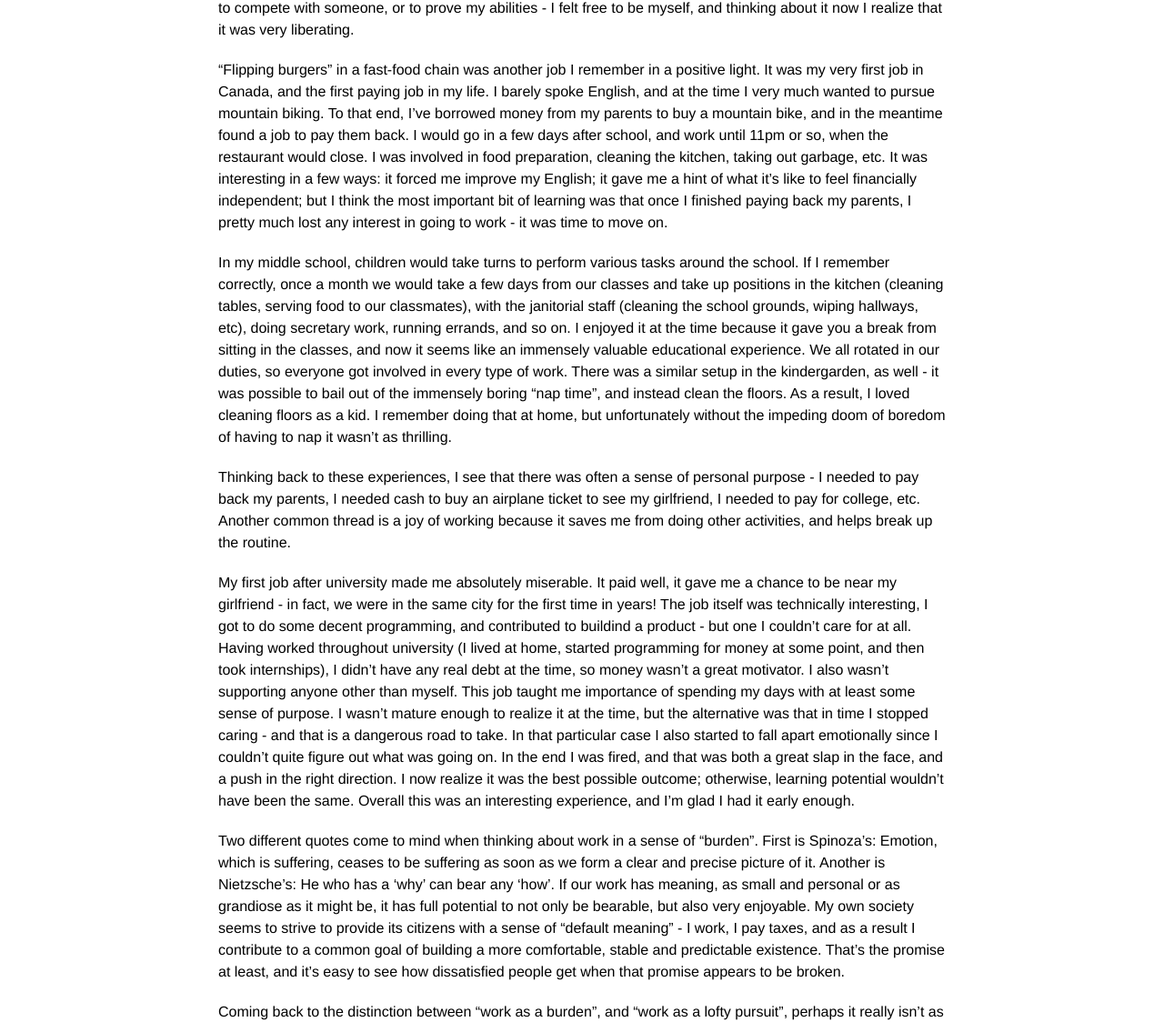
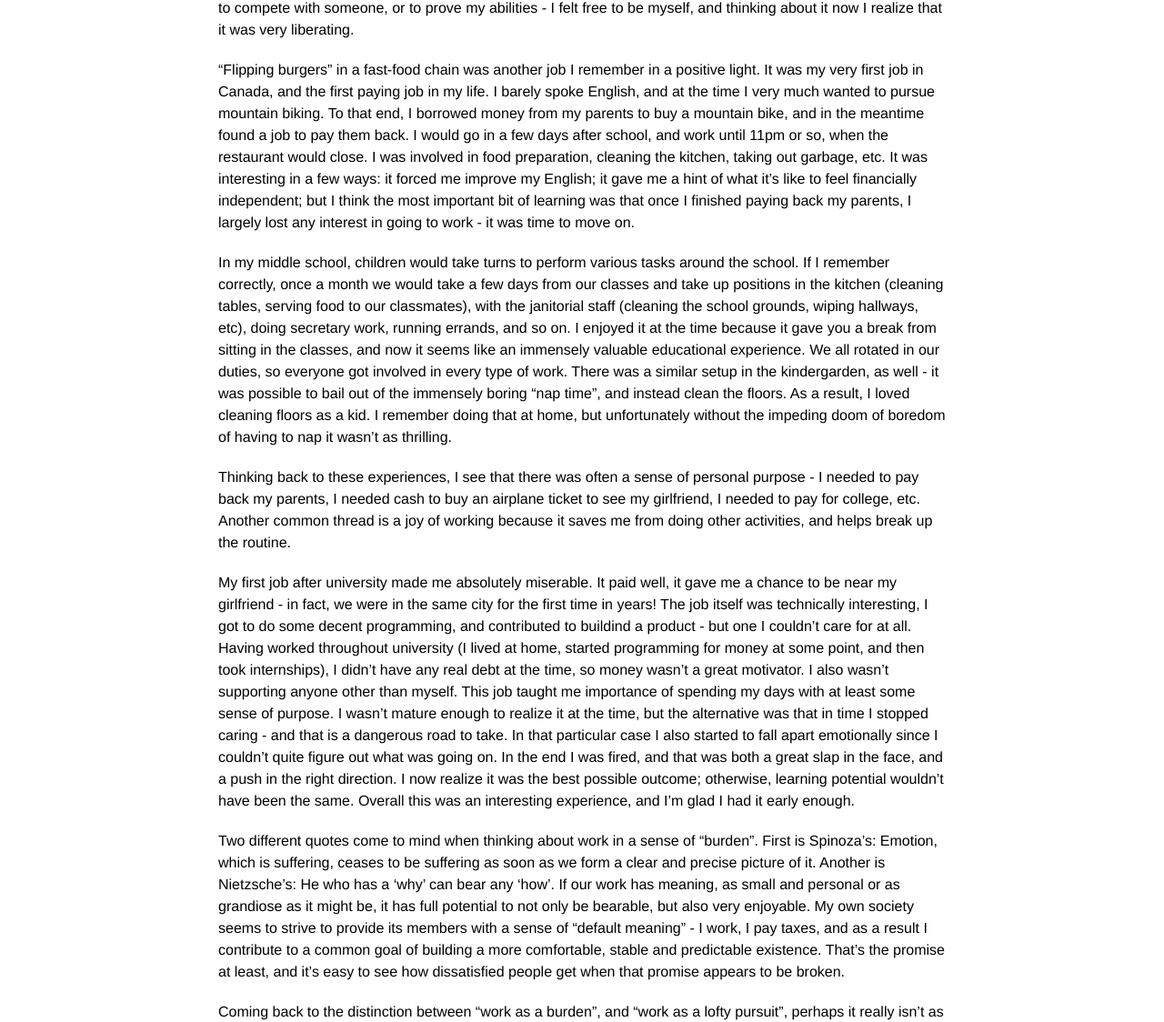
Before and after one commit to grigoryk/grigoryk.github.io, a Jekyll site: the page built from _posts/2016-06-24-joys-of-work.md, in a window 1280 px wide. Shown: the part 937-2061 px from the top of the page at 91% size. Built offline with Jekyll 4.4.1, drawn with Linux system fonts in a browser that asks for light colours; comment, search, counter and statistics services are not loaded.

Commit message:
more tweaks

```diff
--- a/_posts/2016-06-24-joys-of-work.md
+++ b/_posts/2016-06-24-joys-of-work.md
@@ -13,7 +13,7 @@ I used to walk paper routes; the position itself was called "adult paper carrier
 
 Another job I remember fondly was as a house painter. It was physically demanding work, but very satisfying to see old, fainting houses get a new life, a better look. Sometimes the whole neighbourhood would start to look a bit more pleasant. When I pass by one particular house which I painted, I'd often proudly point it out. The work days were long, and I would be very tired in the evenings - but my mind would be fresh. After all, I've spent the whole day outdoors, working with my hands, climbing ladders, sitting on roofs! And in the evenings I had all the energy I needed to read, think and pursue more intellectually demanding activities. For example, I would often come home and do programming for fun - I very rarely do that now. In that job, I never had a sense that I needed to compete with someone, or to prove my abilities - I felt free to be myself, and thinking about it now I realize that it was very liberating.
 
-"Flipping burgers" in a fast-food chain was another job I remember in a positive light. It was my very first job in Canada, and the first paying job in my life. I barely spoke English, and at the time I very much wanted to pursue mountain biking. To that end, I've borrowed money from my parents to buy a mountain bike, and in the meantime found a job to pay them back. I would go in a few days after school, and work until 11pm or so, when the restaurant would close. I was involved in food preparation, cleaning the kitchen, taking out garbage, etc. It was interesting in a few ways: it forced me improve my English; it gave me a hint of what it's like to feel financially independent; but I think the most important bit of learning was that once I finished paying back my parents, I pretty much lost any interest in going to work - it was time to move on.
+"Flipping burgers" in a fast-food chain was another job I remember in a positive light. It was my very first job in Canada, and the first paying job in my life. I barely spoke English, and at the time I very much wanted to pursue mountain biking. To that end, I borrowed money from my parents to buy a mountain bike, and in the meantime found a job to pay them back. I would go in a few days after school, and work until 11pm or so, when the restaurant would close. I was involved in food preparation, cleaning the kitchen, taking out garbage, etc. It was interesting in a few ways: it forced me improve my English; it gave me a hint of what it's like to feel financially independent; but I think the most important bit of learning was that once I finished paying back my parents, I largely lost any interest in going to work - it was time to move on.
 
 In my middle school, children would take turns to perform various tasks around the school. If I remember correctly, once a month we would take a few days from our classes and take up positions in the kitchen (cleaning tables, serving food to our classmates), with the janitorial staff (cleaning the school grounds, wiping hallways, etc), doing secretary work, running errands, and so on. I enjoyed it at the time because it gave you a break from sitting in the classes, and now it seems like an immensely valuable educational experience. We all rotated in our duties, so everyone got involved in every type of work. There was a similar setup in the kindergarden, as well - it was possible to bail out of the immensely boring "nap time", and instead clean the floors. As a result, I loved cleaning floors as a kid. I remember doing that at home, but unfortunately without the impeding doom of boredom of having to nap it wasn't as thrilling.
 
@@ -21,6 +21,6 @@ Thinking back to these experiences, I see that there was often a sense of person
 
 My first job after university made me absolutely miserable. It paid well, it gave me a chance to be near my girlfriend - in fact, we were in the same city for the first time in years! The job itself was technically interesting, I got to do some decent programming, and contributed to buildind a product - but one I couldn't care for at all. Having worked throughout university (I lived at home, started programming for money at some point, and then took internships), I didn't have any real debt at the time, so money wasn't a great motivator. I also wasn't supporting anyone other than myself. This job taught me importance of spending my days with at least some sense of purpose. I wasn't mature enough to realize it at the time, but the alternative was that in time I stopped caring - and that is a dangerous road to take. In that particular case I also started to fall apart emotionally since I couldn't quite figure out what was going on. In the end I was fired, and that was both a great slap in the face, and a push in the right direction. I now realize it was the best possible outcome; otherwise, learning potential wouldn't have been the same. Overall this was an interesting experience, and I'm glad I had it early enough.
 
-Two different quotes come to mind when thinking about work in a sense of "burden". First is Spinoza's: Emotion, which is suffering, ceases to be suffering as soon as we form a clear and precise picture of it. Another is Nietzsche's: He who has a 'why' can bear any 'how'. If our work has meaning, as small and personal or as grandiose as it might be, it has full potential to not only be bearable, but also very enjoyable. My own society seems to strive to provide its citizens with a sense of "default meaning" - I work, I pay taxes, and as a result I contribute to a common goal of building a more comfortable, stable and predictable existence. That's the promise at least, and it's easy to see how dissatisfied people get when that promise appears to be broken.
+Two different quotes come to mind when thinking about work in a sense of "burden". First is Spinoza's: Emotion, which is suffering, ceases to be suffering as soon as we form a clear and precise picture of it. Another is Nietzsche's: He who has a 'why' can bear any 'how'. If our work has meaning, as small and personal or as grandiose as it might be, it has full potential to not only be bearable, but also very enjoyable. My own society seems to strive to provide its members with a sense of "default meaning" - I work, I pay taxes, and as a result I contribute to a common goal of building a more comfortable, stable and predictable existence. That's the promise at least, and it's easy to see how dissatisfied people get when that promise appears to be broken.
 
 Coming back to the distinction between "work as a burden", and "work as a lofty pursuit", perhaps it really isn't as black and white. After all, most things aren't. We get to choose my own attitudes, and our own outlook on life and its activities. This is one ultimate freedom we all have, and mindfully applying it in our daily lives is bound to help. Perhaps "burden with a purpose" has a good ring to it?
```
